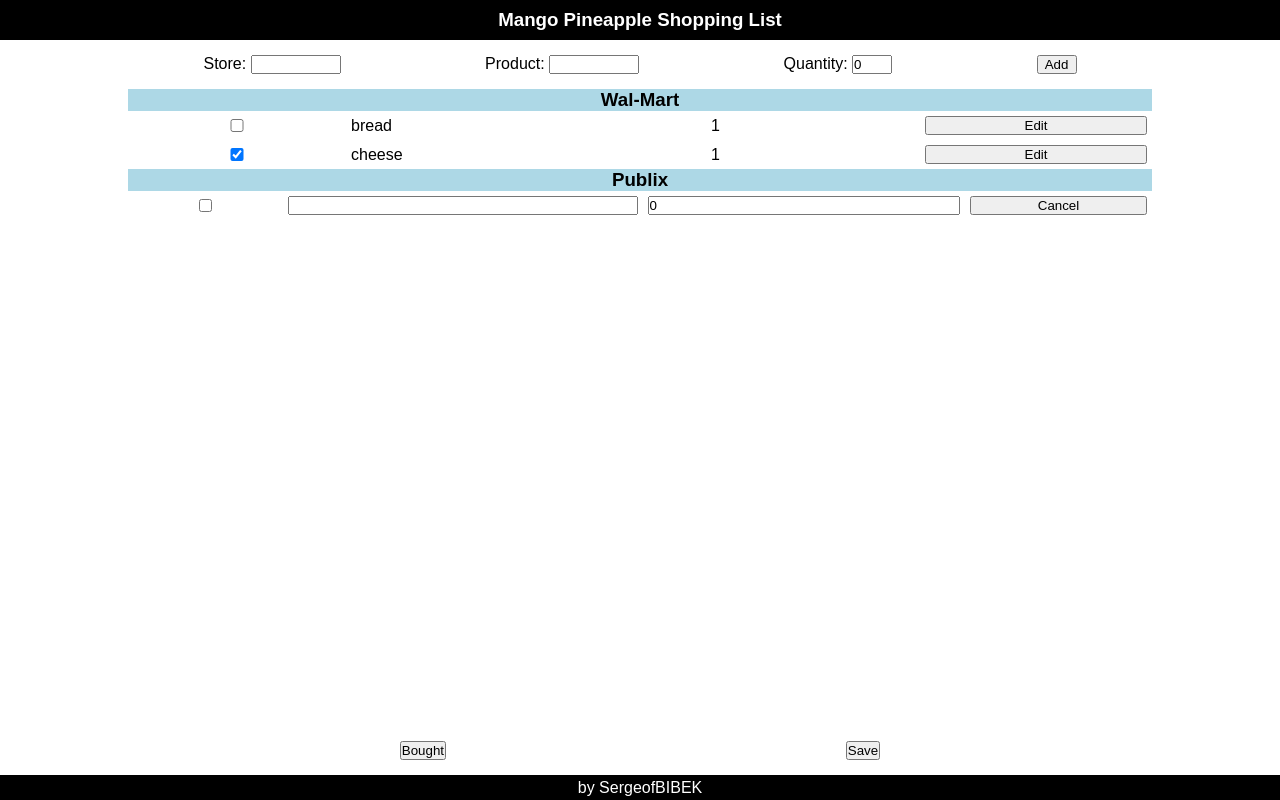
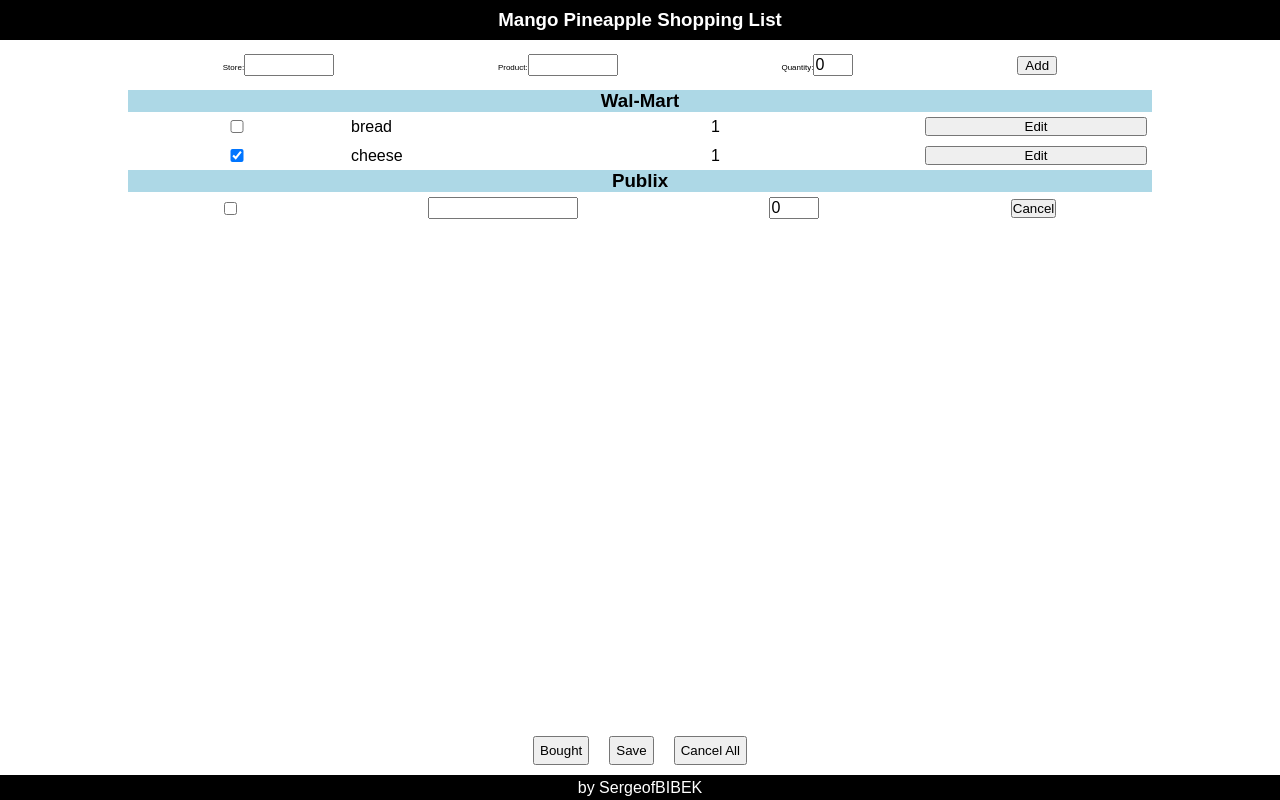
Before and after one commit to SergeofBIBEK/mango-pineapple-shopping, a React (Create React App) app: page / in a window 1280 px wide. Built offline with nearby package versions, Linux system fonts and the light colour scheme.

Commit message:
All core functionality implemented

```diff
--- a/src/App.css
+++ b/src/App.css
@@ -2,5 +2,8 @@
     box-sizing: border-box;
     padding: 0px;
     margin: 0px;
-    overflow: hidden;
 }
+
+input {
+    font-size: 16px;
+}
--- a/src/App.js
+++ b/src/App.js
@@ -57,7 +57,9 @@ class App extends Component {
                 save: this.save.bind(this),
                 bought: this.bought.bind(this),
                 add: this.add.bind(this),
-                changeAddText: this.changeAddText.bind(this)
+                changeAddText: this.changeAddText.bind(this),
+                cancelAll: this.cancelAll.bind(this),
+                addError: this.addError.bind(this)
             },
             stores: [],
             products: [],
@@ -74,8 +76,9 @@ class App extends Component {
         let { list, handlers, stores, products } = this.state;
 
         return (
+            <div>
+                <Header />
                 <div style={styles.appBody}>
-                <Header />
                     <ListView
                         list={list}
                         handlers={handlers}
@@ -83,6 +86,7 @@ class App extends Component {
                         addStore={this.state.addStore}
                         addProduct={this.state.addProduct}
                         addQuantity={this.state.addQuantity} />
+                </div>
                 <Controls handlers={handlers} />
                 <Footer />
             </div>
@@ -183,27 +187,40 @@ class App extends Component {
     }
 
     cancelAll() {
-        //cancel all
+        this.setState( (state, props) => {
+
+            let list = state.list;
+
+            for (let i = 0; i < list.length; i++) {
+                for(let j = 0; j < list[i].products.length; j++) {
+                    list[i].products[j].editing = false;
+                    list[i].products[j].editKey = '';
+                    list[i].products[j].editQuantity = 0;
+                }
             }
 
-    add(store, product, quantity) {
+            return {
+                list: list
+            }
+        } );
+    }
+
+    add(newStore, newProduct, newQuantity) {
 
         this.setState( (state, props) => {
 
             let hasStore = false;
             let storeKey = '';
             let hasProduct = false;
-            let productKey = '';
 
-            state.list.forEach( (store) => {
-                if (store.key.toLowerCase() === store.toLowerCase()) {
+            state.list.forEach( (store, storeIndex) => {
+                if (store.key.toLowerCase() === newStore.toLowerCase()) {
                     hasStore = true;
-                    storeKey = store.key;
+                    storeKey = storeIndex;
 
-                    store.products.forEach( (product) => {
-                        if (product.key.toLowerCase() === product.toLowerCase()) {
+                    store.products.forEach( (product, productIndex) => {
+                        if (product.key.toLowerCase() === newProduct.toLowerCase()) {
                             hasProduct = true;
-                            productKey = product.key;
                         }
                     } );
                 }
@@ -214,8 +231,8 @@ class App extends Component {
 
             if (hasStore && !hasProduct) {
                 list[storeKey].products.push({
-                    key: product,
-                    quantity: quantity,
+                    key: newProduct,
+                    quantity: newQuantity,
                     editing: false,
                     checked: false,
                     editKey: '',
@@ -225,11 +242,11 @@ class App extends Component {
             }
             else if (!hasStore) {
                 list.push({
-                    key: store,
+                    key: newStore,
                     products: [
                         {
-                            key: product,
-                            quantity: quantity,
+                            key: newProduct,
+                            quantity: newQuantity,
                             editing: false,
                             checked: false,
                             editKey: '',
@@ -248,6 +265,10 @@ class App extends Component {
                 addError: addError
             }
         } );
+    }
+
+    addError() {
+        this.setState({addError: true});
     }
 
     changeAddText(newValue, selector) {
@@ -269,10 +290,6 @@ const styles = {
     appBody: {
         paddingBottom: "75px",
         paddingTop: "40px",
-        display: 'flex',
-        justifyContent: 'center',
-        alignItems: 'baseline',
-        height: '-webkit-fill-available'
     }
 }
 
--- a/src/components/AddItem.js
+++ b/src/components/AddItem.js
@@ -8,20 +8,50 @@ class AddItem extends Component {
 
         return (
             <div style={styles.container}>
-                <label style={styles.item}>Store: <input style={styles.text} type='text' value={store} onChange={(e) => {
+                <label
+                    style={Object.assign( {}, styles.item, styles.label)}>
+                    Store:
+                    <input
+                        style={Object.assign({}, styles.text, error ? styles.error : {})}
+                        type='text'
+                        value={store}
+                        onChange={(e) => {
                             handlers.changeAddText(e.currentTarget.value, 'addStore')
-                        }} /></label>
-                <label style={styles.item}>Product: <input style={styles.text} type='text' value={product} onChange={(e) => {
+                        }} />
+                </label>
+                <label
+                    style={Object.assign( {}, styles.item, styles.label)}>
+                    Product:
+                    <input style={Object.assign({}, styles.text, error ? styles.error : {})}
+                        type='text'
+                        value={product}
+                        onChange={(e) => {
                             handlers.changeAddText(e.currentTarget.value, 'addProduct')
-                        }} /></label>
-                <label style={styles.item}>Quantity: <input style={styles.number} type='number' value={quantity} onChange={(e) => {
+                        }} />
+                </label>
+                <label
+                    style={Object.assign( {}, styles.item, styles.label)}>
+                    Quantity:
+                    <input
+                        style={styles.number}
+                        type='number'
+                        value={quantity}
+                        onChange={(e) => {
                             handlers.changeAddText(e.currentTarget.value, 'addQuantity')
-                        }} /></label>
+                        }} />
+                </label>
                 <button
-                    style={Object.assign(styles.button, styles.item)}
+                    style={Object.assign({}, styles.button, styles.item)}
                     onClick={ (e) => {
-                        handlers.add(store, product, quantity);
-                    } }>Add</button>
+                        if (store !== '' && product !== ''){
+                            handlers.add(store, product, quantity);
+                        }
+                        else {
+                            handlers.addError();
+                        }
+                    } }>
+                    Add
+                </button>
             </div>
         )
     }
@@ -33,7 +63,8 @@ const styles = {
         margin: "10px 0px",
         alignItems: 'center',
         width: '90%',
-        justifyContent: 'space-evenly'
+        justifyContent: 'space-evenly',
+        height: '30px'
     },
     item: {
         margin: '5px'
@@ -46,6 +77,12 @@ const styles = {
     },
     button: {
         width: '40px'
+    },
+    error: {
+        border: '1px solid red'
+    },
+    label: {
+        fontSize: '8px'
     }
 }
 
--- a/src/components/Controls.js
+++ b/src/components/Controls.js
@@ -8,8 +8,9 @@ class Controls extends Component {
 
         return (
             <div style={styles.footerNav}>
-                <button onClick={handlers.bought}>Bought</button>
-                <button onClick={handlers.save}>Save</button>
+                <button style={styles.button} onClick={handlers.bought}>Bought</button>
+                <button style={styles.button} onClick={handlers.save}>Save</button>
+                <button style={styles.button} onClick={handlers.cancelAll}>Cancel All</button>
             </div>
         )
     }
@@ -24,8 +25,12 @@ const styles = {
         backgroundColor: '#FFF',
         height: '50px',
         display: 'flex',
-        justifyContent: 'space-evenly',
+        justifyContent: 'center',
         alignItems: 'center',
+    },
+    button: {
+        margin: '0px 10px',
+        padding: '5px'
     }
 }
 
--- a/src/components/EditableItem.js
+++ b/src/components/EditableItem.js
@@ -38,23 +38,23 @@ const styles = {
     container: {
         display: 'flex',
         alignItems: 'center',
-        width: '100%'
+        width: '100%',
+        justifyContent: 'space-around'
     },
     checkbox: {
-        flexGrow: '1',
         margin: '5px',
     },
     product: {
         flexGrow: '30',
         margin: '5px',
-        maxWidth: '350px'
+        maxWidth: '150px'
     },
     quantity: {
         flexGrow: '1',
         margin: '5px',
+        maxWidth: '50px'
     },
     editButton: {
-        flexGrow: '1',
         margin: '5px',
     }
 }
--- a/src/components/ListView.js
+++ b/src/components/ListView.js
@@ -10,8 +10,9 @@ class ListView extends Component {
         let { list, handlers, addError, addStore, addQuantity, addProduct } = this.props;
 
         return (
+            <div style={styles.listViewContainer}>
+                <AddItem handlers={handlers} store={addStore} product={addProduct} quantity={addQuantity} error={addError} />
                 <div style={styles.listView}>
-                <AddItem handlers={handlers} store={addStore} product={addProduct} quantity={addQuantity} error={addError} />
                     {/*EACH STORE IN THE LIST*/}
                     {list.map( (store, storeIndex) => {
                         return (
@@ -51,6 +52,7 @@ class ListView extends Component {
                     } )}
 
                 </div>
+            </div>
         )
     }
 
@@ -62,9 +64,14 @@ const styles = {
         display: 'flex',
         justifyContent: 'baseline',
         alignItems: 'center',
+        flexDirection: 'column'
+    },
+    listViewContainer: {
+        width: '100%',
+        display: 'flex',
+        justifyContent: 'baseline',
+        alignItems: 'center',
         flexDirection: 'column',
-        overflowY: 'scroll',
-        height: 'calc(100vh - 115px)'
     },
     container: {
         display: 'flex',
```
Also changed, not shown: 5 other files (tests, documents, lock files or other folders). Lines whose indentation alone changed are shown as unchanged.
